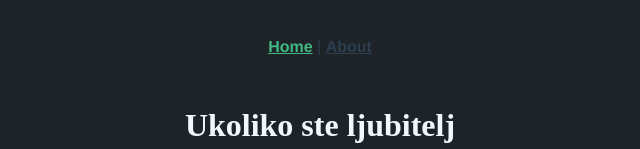
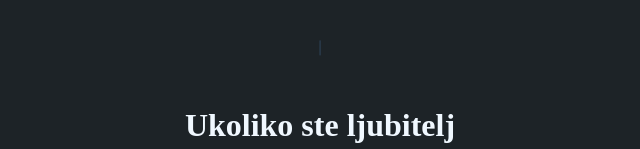
Before and after one commit to stela88/Wine_f, a Vue app: page / in a window 1280 px wide. Shown: the top 149 px of the page, without its empty margins (320-960 px from the left). Built offline with nearby package versions, Linux system fonts and the light colour scheme.

Commit message:
skrivanje rutera sa početne

```diff
--- a/src/App.vue
+++ b/src/App.vue
@@ -1,9 +1,9 @@
 <template>
   <div id="app">
-    <div id="nav">
-      <router-link to="/">Home</router-link> |
-      <router-link to="/about">About</router-link>
-    </div>
+    <div id="nav" >
+      <router-link v-if="!$route.meta.hideNavbar" to="/Home">Home</router-link> |
+      <router-link v-if="!$route.meta.hideNavbar" to="/about">About</router-link>
+    </div >
     <router-view/>
   </div>
 </template>
--- a/src/router/index.js
+++ b/src/router/index.js
@@ -8,7 +8,10 @@ const routes = [
   {
     path: '/',
     name: 'Pocetna',
-    component: () => import('../views/Pocetna.vue')
+    component: () => import('../views/Pocetna.vue'),
+    meta: {
+      hideNavbar: true,
+     }
   },
   {
     path: '/Home',
```
Also changed, not shown: 1 other file (tests, documents, lock files or other folders).
